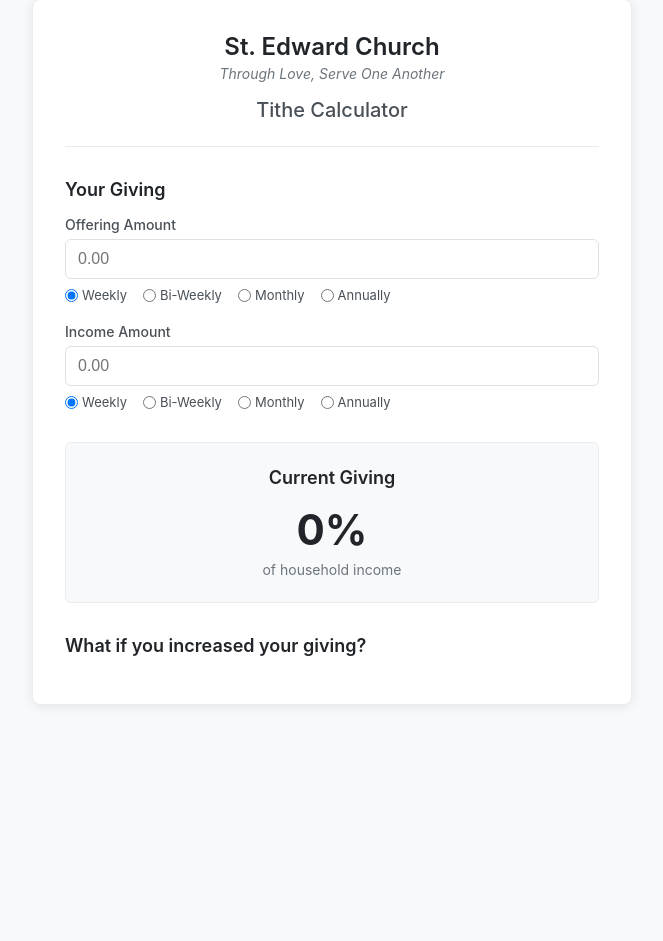
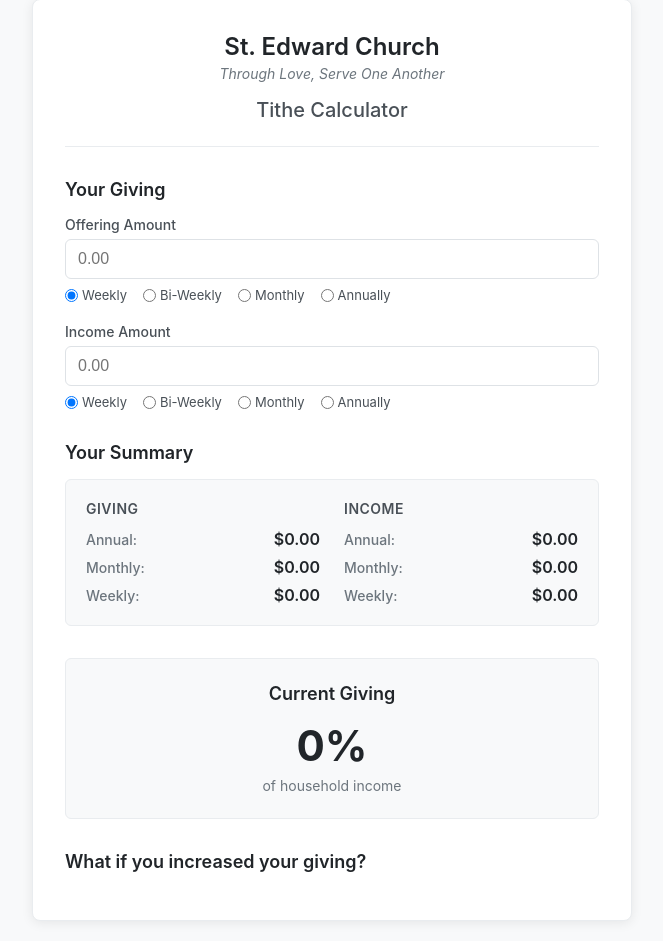
Before and after one commit to eharnischStEdword/tithe-calculator, a Flask app: page / in a window 1280 px wide. Shown: the part 21-962 px from the top of the page, without its empty margins (308-971 px from the left). Before the commit the page ends 726 px from the top, so only its background shows below. Run offline with Flask 3, Linux system fonts and the light colour scheme.

Commit message:
Add giving summaries and randomized practical comparisons for weekly increases

```diff
--- a/static/script.js
+++ b/static/script.js
@@ -1,3 +1,16 @@
+// Comparison tiers for practical comparisons
+const comparisonTiers = {
+    5: ["A specialty coffee", "A breakfast sandwich", "A craft beer"],
+    10: ["A fast food meal", "A lunch special", "Two gallons of milk"],
+    15: ["A Chipotle meal", "A large pizza", "Takeout lunch"],
+    20: ["A movie ticket", "A paperback book", "A tank fill-up (partial)"],
+    25: ["A month of Netflix", "A bouquet of flowers", "Premium car wash"],
+    30: ["Half a tank of gas", "A basic haircut", "Phone data add-on"],
+    35: ["Dinner at a casual restaurant", "A concert lawn ticket", "Kitchen gadget"],
+    40: ["A nice restaurant meal", "Monthly gym membership", "Portion of electric bill"],
+    45: ["Family dinner out", "Date night", "Partial week of groceries"]
+};
+
 document.getElementById('offeringAmount').addEventListener('input', calculateTithe);
 document.getElementById('incomeAmount').addEventListener('input', calculateTithe);
 
@@ -19,6 +32,9 @@ function calculateTithe() {
     const annualOffering = offeringAmount * offeringFreq;
     const annualIncome = incomeAmount * incomeFreq;
 
+    // Update summary section
+    updateSummary(annualOffering, annualIncome);
+
     if (annualIncome === 0) {
         document.getElementById('currentPercent').textContent = '0%';
         document.getElementById('increaseOptions').innerHTML = '';
@@ -38,6 +54,10 @@ function calculateTithe() {
         const newWeeklyGiving = newAnnualGiving / 52;
         const weeklyIncrease = newWeeklyGiving - (annualOffering / 52);
 
+        // Round down to nearest $5 for comparison
+        const roundedIncrease = Math.floor(weeklyIncrease / 5) * 5;
+        const comparison = getRandomComparison(roundedIncrease);
+
         const optionDiv = document.createElement('div');
         optionDiv.className = 'increase-option';
         optionDiv.innerHTML = `
@@ -49,10 +69,45 @@ function calculateTithe() {
                 <span class="weekly-amount">$${newWeeklyGiving.toFixed(2)}/week</span>
                 <span class="weekly-increase">(+$${weeklyIncrease.toFixed(2)}/week)</span>
             </div>
+            ${comparison ? `<div class="comparison-text">Like ${comparison}</div>` : ''}
         `;
         increaseOptionsDiv.appendChild(optionDiv);
     }
 }
 
+function updateSummary(annualOffering, annualIncome) {
+    // Update giving summary
+    document.getElementById('annualGiving').textContent = '$' + annualOffering.toFixed(2);
+    document.getElementById('monthlyGiving').textContent = '$' + (annualOffering / 12).toFixed(2);
+    document.getElementById('weeklyGiving').textContent = '$' + (annualOffering / 52).toFixed(2);
+
+    // Update income summary
+    document.getElementById('annualIncome').textContent = '$' + annualIncome.toFixed(2);
+    document.getElementById('monthlyIncome').textContent = '$' + (annualIncome / 12).toFixed(2);
+    document.getElementById('weeklyIncome').textContent = '$' + (annualIncome / 52).toFixed(2);
+}
+
+function getRandomComparison(roundedAmount) {
+    // Find the appropriate tier
+    let tierAmount = 5;
+    for (const amount in comparisonTiers) {
+        if (roundedAmount >= parseInt(amount)) {
+            tierAmount = parseInt(amount);
+        }
+    }
+
+    // For amounts $45+, use the $45 tier
+    if (roundedAmount >= 45) {
+        tierAmount = 45;
+    }
+
+    const comparisons = comparisonTiers[tierAmount];
+    if (comparisons && comparisons.length > 0) {
+        return comparisons[Math.floor(Math.random() * comparisons.length)];
+    }
+
+    return null;
+}
+
 // Initial calculation
 calculateTithe();
--- a/static/style.css
+++ b/static/style.css
@@ -67,6 +67,57 @@ h3 {
 
 .input-section {
     margin-bottom: 32px;
+}
+
+.summary-section {
+    margin-bottom: 32px;
+}
+
+.summary-card {
+    background: #f8f9fa;
+    border: 1px solid #e9ecef;
+    border-radius: 6px;
+    padding: 20px;
+    display: flex;
+    gap: 24px;
+    flex-wrap: wrap;
+}
+
+.summary-group {
+    flex: 1;
+    min-width: 200px;
+}
+
+.summary-group h4 {
+    color: #495057;
+    font-size: 14px;
+    font-weight: 600;
+    margin-bottom: 12px;
+    text-transform: uppercase;
+    letter-spacing: 0.5px;
+}
+
+.summary-item {
+    display: flex;
+    justify-content: space-between;
+    align-items: center;
+    margin-bottom: 8px;
+}
+
+.summary-item:last-child {
+    margin-bottom: 0;
+}
+
+.summary-label {
+    color: #6c757d;
+    font-size: 14px;
+    font-weight: 500;
+}
+
+.summary-value {
+    color: #212529;
+    font-size: 16px;
+    font-weight: 600;
 }
 
 
@@ -207,6 +258,14 @@ input[type="number"]:focus {
     font-weight: 500;
 }
 
+.comparison-text {
+    font-size: 12px;
+    color: #6c757d;
+    font-style: italic;
+    margin-top: 6px;
+    text-align: center;
+}
+
 @media (max-width: 640px) {
     .container {
         padding: 20px;
@@ -223,4 +282,13 @@ input[type="number"]:focus {
     .percentage-value {
         font-size: 32px;
     }
+
+    .summary-card {
+        flex-direction: column;
+        gap: 16px;
+    }
+
+    .summary-group {
+        min-width: auto;
+    }
 }
--- a/templates/index.html
+++ b/templates/index.html
@@ -42,6 +42,42 @@
             </div>
         </div>
 
+        <div class="summary-section">
+            <h3>Your Summary</h3>
+            <div class="summary-card">
+                <div class="summary-group">
+                    <h4>Giving</h4>
+                    <div class="summary-item">
+                        <span class="summary-label">Annual:</span>
+                        <span class="summary-value" id="annualGiving">$0</span>
+                    </div>
+                    <div class="summary-item">
+                        <span class="summary-label">Monthly:</span>
+                        <span class="summary-value" id="monthlyGiving">$0</span>
+                    </div>
+                    <div class="summary-item">
+                        <span class="summary-label">Weekly:</span>
+                        <span class="summary-value" id="weeklyGiving">$0</span>
+                    </div>
+                </div>
+                <div class="summary-group">
+                    <h4>Income</h4>
+                    <div class="summary-item">
+                        <span class="summary-label">Annual:</span>
+                        <span class="summary-value" id="annualIncome">$0</span>
+                    </div>
+                    <div class="summary-item">
+                        <span class="summary-label">Monthly:</span>
+                        <span class="summary-value" id="monthlyIncome">$0</span>
+                    </div>
+                    <div class="summary-item">
+                        <span class="summary-label">Weekly:</span>
+                        <span class="summary-value" id="weeklyIncome">$0</span>
+                    </div>
+                </div>
+            </div>
+        </div>
+
         <div class="results-section">
             <h3>Current Giving</h3>
             <div class="current-percentage">
```
